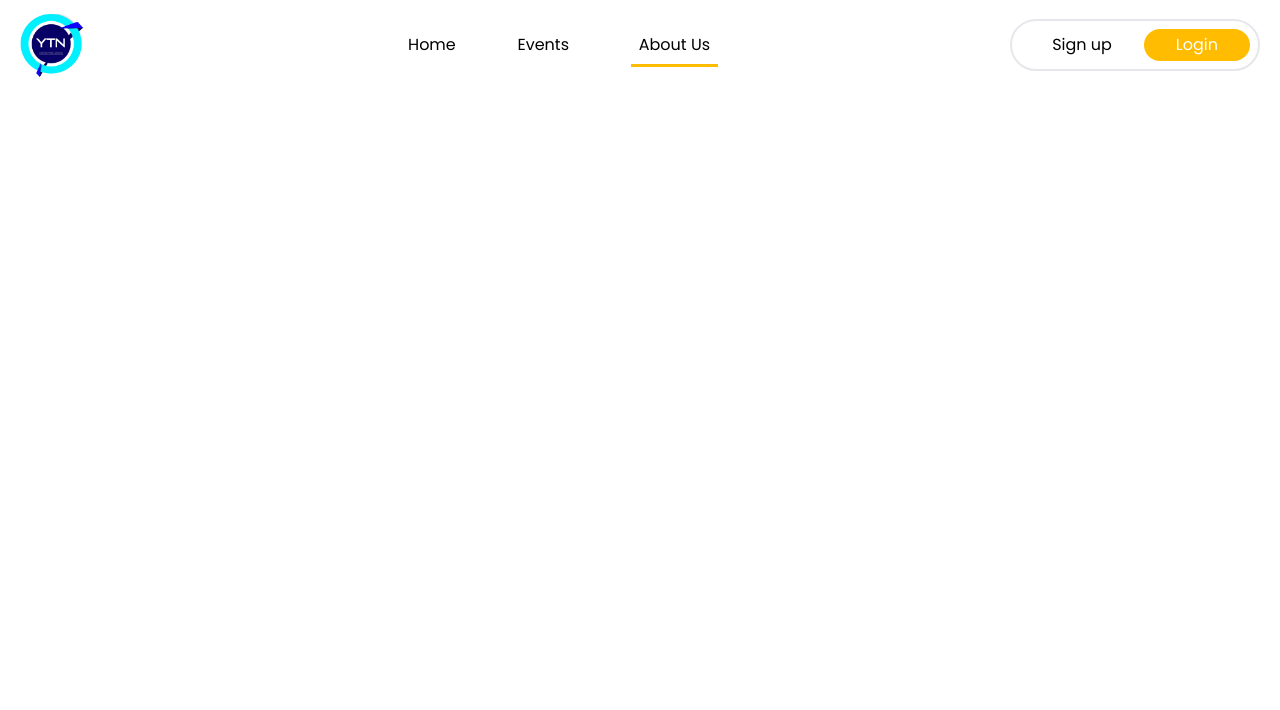
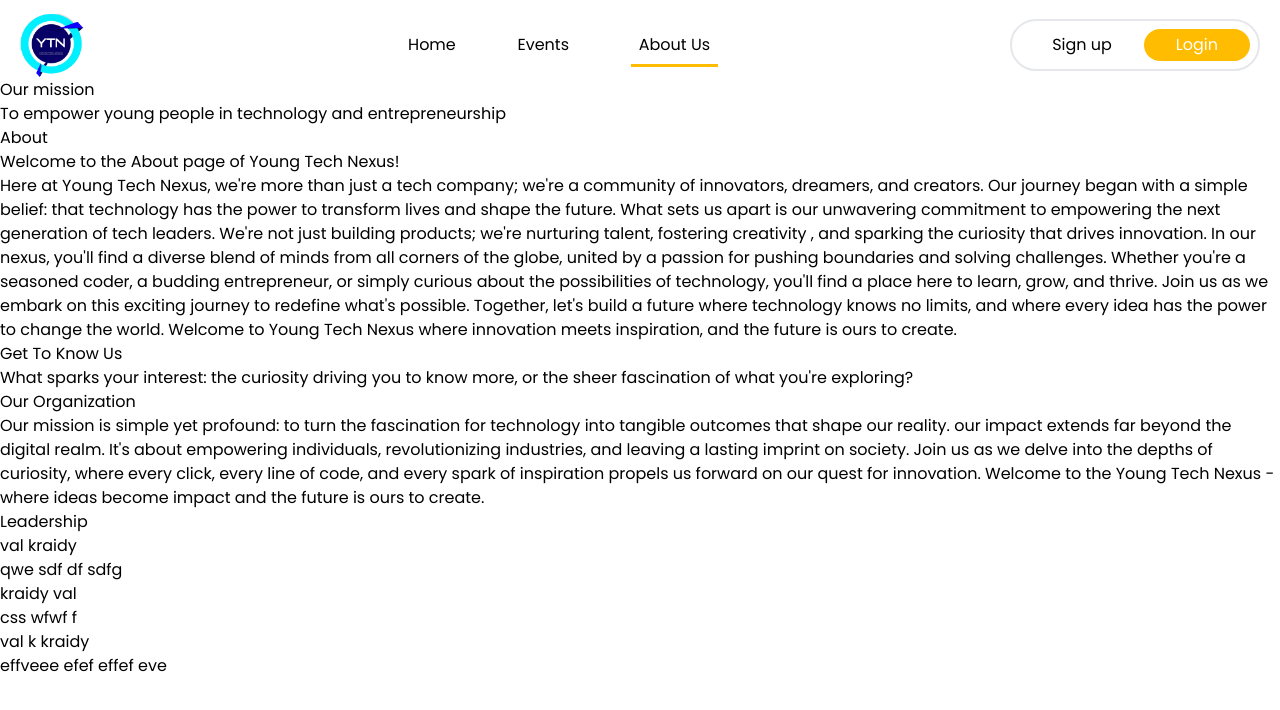
Before and after one commit to APEX-SWE/Frontend, a React (Vite) app: page /about in a window 1280 px wide. Shown: the top 710 px of the page. Built offline with nearby package versions, Linux system fonts and the light colour scheme.

Commit message:
About page

```diff
--- a/src/pages/AboutPage.jsx
+++ b/src/pages/AboutPage.jsx
@@ -3,6 +3,98 @@
 
 export default function AboutPage() {
   return (
+    <>
     <Navbar fontColor={"black"} hoverColor={"#DAE5FD2E"} padding={"px-5"} />
+
+    <div className= "container">
+      <div className= "content">
+
+        <h3>Our mission</h3>
+
+        <p> To empower young people in technology and entrepreneurship </p>
+
+
+         <h3>About</h3>
+
+         <p>Welcome to the About page of Young Tech Nexus! </p>
+
+         <p>
+
+          Here at Young Tech Nexus, we're more than just a tech company; we're a community of innovators, dreamers, and creators. Our journey began with a simple belief:
+          that technology has the power to transform lives and shape the future.
+          What sets us apart is our unwavering commitment to empowering the next generation of tech leaders. We're not just building products; we're nurturing talent, fostering creativity
+          , and sparking the curiosity that drives innovation.
+          In our nexus, you'll find a diverse blend of minds from all corners of the globe, united by a passion for pushing boundaries and solving challenges. Whether you're a seasoned coder,
+          a budding entrepreneur, or simply curious about the possibilities of technology, you'll find a place here to learn, grow, and thrive.
+          Join us as we embark on this exciting journey to redefine what's possible. Together, let's build a future where technology knows no limits, and where every idea has the power to change the world.
+          Welcome to Young Tech Nexus where innovation meets inspiration, and the future is ours to create. </p>
+
+
+      </div>
+
+
+
+      <div className="content">
+
+        <h3> Get To Know Us</h3>
+        <p>What sparks your interest: the curiosity driving you to know more, or the sheer fascination of what you're exploring?</p>
+
+        {/* <img src="" alt="">
+          <img src="" alt=""></img> */}
+
+          <h3>Our Organization</h3>
+
+          <p>Our mission is simple yet profound: to turn the fascination for technology into tangible outcomes that shape our reality.
+              our impact extends far beyond the digital realm. It's about empowering individuals, revolutionizing industries, and leaving a lasting imprint on society.
+              Join us as we delve into the depths of curiosity, where every click, every line of code, and every spark of inspiration propels us
+               forward on our quest for innovation.
+               Welcome to the Young Tech Nexus - where ideas become impact and the future is ours to create.
+               </p>
+
+      </div>
+
+      <div className="contentleadership">
+
+        <h3>Leadership</h3>
+
+        <div className="cards">
+          <div className="card1">
+
+            {/* <img src="" alt=""> */}
+              <h3>val kraidy</h3>
+              <p>qwe sdf df sdfg</p>
+
+          </div>
+
+          <div className="card2">
+
+            {/* <img src="" alt=""> */}
+              <h3>kraidy val</h3>
+              <p>css wfwf f</p>
+
+          </div>
+
+          <div className="card3">
+
+            {/* <img src="" alt=""> */}
+              <h3>val k kraidy</h3>
+              <p>effveee efef effef eve</p>
+
+          </div>
+        </div>
+
+      </div>
+
+
+      {/* <footer>
+
+      </footer> */}
+
+    </div>
+
+
+
+
+    </>
   );
 }
```
